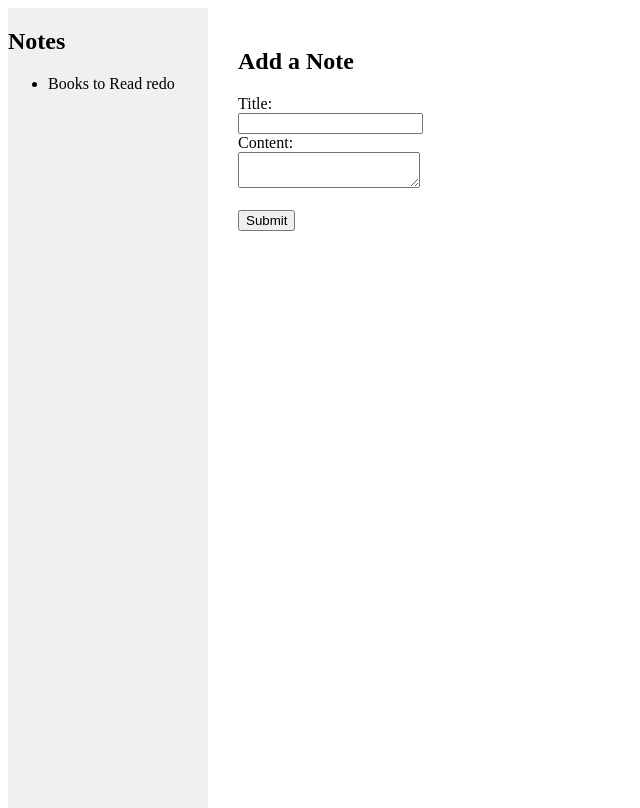
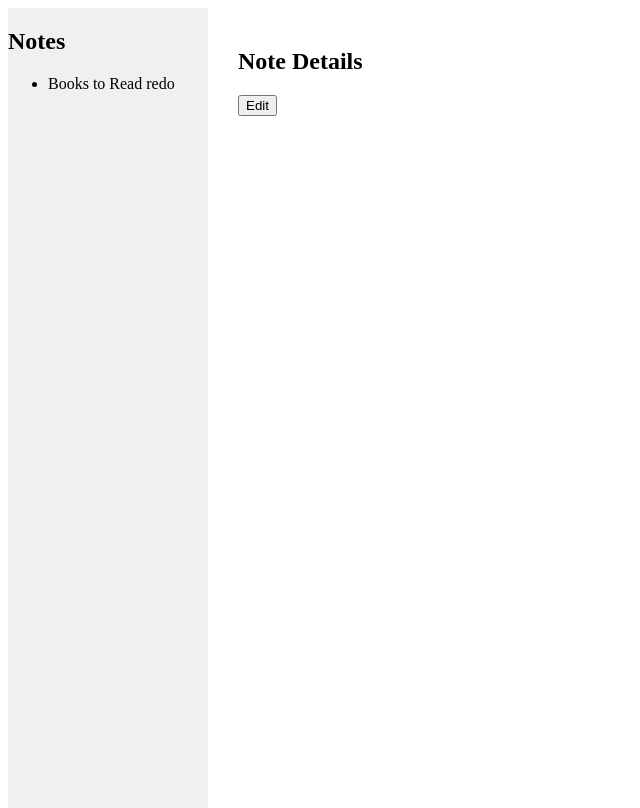
Before and after one commit to MasEvans83199/NoteTaker, a Flask app: page /notes in a window 1280 px wide. Shown: the whole page, without its empty margins (0-640 px from the left). Run offline with Flask 3, Linux system fonts and the light colour scheme.

Commit message:
key revoke

```diff
--- a/app/routes.py
+++ b/app/routes.py
@@ -21,4 +21,12 @@ def add_note():
 @bp.route('/notes/<int:id>', methods=['GET'])
 def get_note(id):
     note = Note.query.get_or_404(id)
-    return jsonify({'title': note.title, 'content': note.content})
+    return jsonify({'id': note.id, 'title': note.title, 'content': note.content})
+
+@bp.route('/notes/<int:id>/update', methods=['POST'])
+def update_note(id):
+    note = Note.query.get_or_404(id)
+    note.title = request.form['title']
+    note.content = request.form['content']
+    db.session.commit()
+    return redirect(url_for('note.get_notes'))
--- a/app/templates/notes.html
+++ b/app/templates/notes.html
@@ -20,6 +20,9 @@
             background-color: #ddd;
             cursor: pointer;
         }
+        #edit-form {
+            display: none;
+        }
     </style>
 </head>
 <body>
@@ -27,31 +30,48 @@
         <h2>Notes</h2>
         <ul>
         {% for note in notes %}
-            <li class="note-item" onclick="displayNote('{{ note.id }}')">{{ note.title }}</li>
+            <li class="note-item" onclick="fetchNoteDetails('{{ note.id }}')">{{ note.title }}</li>
         {% endfor %}
         </ul>
     </div>
     <div id="note-display">
-        <h2>Add a Note</h2>
-        <form action="/notes" method="post">
-            <label for="title">Title:</label><br>
-            <input type="text" id="title" name="title"><br>
-            <label for="content">Content:</label><br>
-            <textarea id="content" name="content"></textarea><br><br>
-            <input type="submit" value="Submit">
-        </form>
+        <h2>Note Details</h2>
+        <div id="note-view">
+            <h3 id="view-title"></h3>
+            <p id="view-content"></p>
+            <button onclick="editNote()">Edit</button>
+        </div>
+        <div id="edit-form">
+            <form action="" method="post">
+                <input type="hidden" id="note_id" name="note_id">
+                <label for="title">Title:</label><br>
+                <input type="text" id="edit-title" name="title"><br>
+                <label for="content">Content:</label><br>
+                <textarea id="edit-content" name="content"></textarea><br><br>
+                <input type="submit" value="Save Changes">
+            </form>
+        </div>
     </div>
 
     <script>
-        function displayNote(noteId) {
-            // JavaScript to fetch and display the note details from Flask
+        function fetchNoteDetails(noteId) {
             fetch(`/notes/${noteId}`)
                 .then(response => response.json())
                 .then(data => {
-                    document.querySelector('#note-display').innerHTML =
-                        `<h2>${data.title}</h2><p>${data.content}</p>`;
+                    document.getElementById('note-view').style.display = 'block';
+                    document.getElementById('edit-form').style.display = 'none';
+                    document.getElementById('view-title').innerText = data.title;
+                    document.getElementById('view-content').innerText = data.content;
+                    document.querySelector('#edit-form form').action = `/notes/${data.id}/update`;
+                    document.getElementById('edit-title').value = data.title;
+                    document.getElementById('edit-content').value = data.content;
                 })
                 .catch(error => console.error('Error:', error));
+        }
+
+        function editNote() {
+            document.getElementById('note-view').style.display = 'none';
+            document.getElementById('edit-form').style.display = 'block';
         }
     </script>
 </body>
--- a/instance/config.py
+++ b/instance/config.py
@@ -3,4 +3,4 @@ import os
 BASE_DIR = os.path.abspath(os.path.dirname(__file__))
 SQLALCHEMY_DATABASE_URI = 'sqlite:///' + os.path.join(BASE_DIR, 'app.db')
 SQLALCHEMY_TRACK_MODIFICATIONS = False
-SECRET_KEY = '3c771327dbfc0f6f9e07957d843a40d1'
+SECRET_KEY = os.environ['FLASK_SECRET_KEY']
```
Also changed, not shown: instance/app.db.
